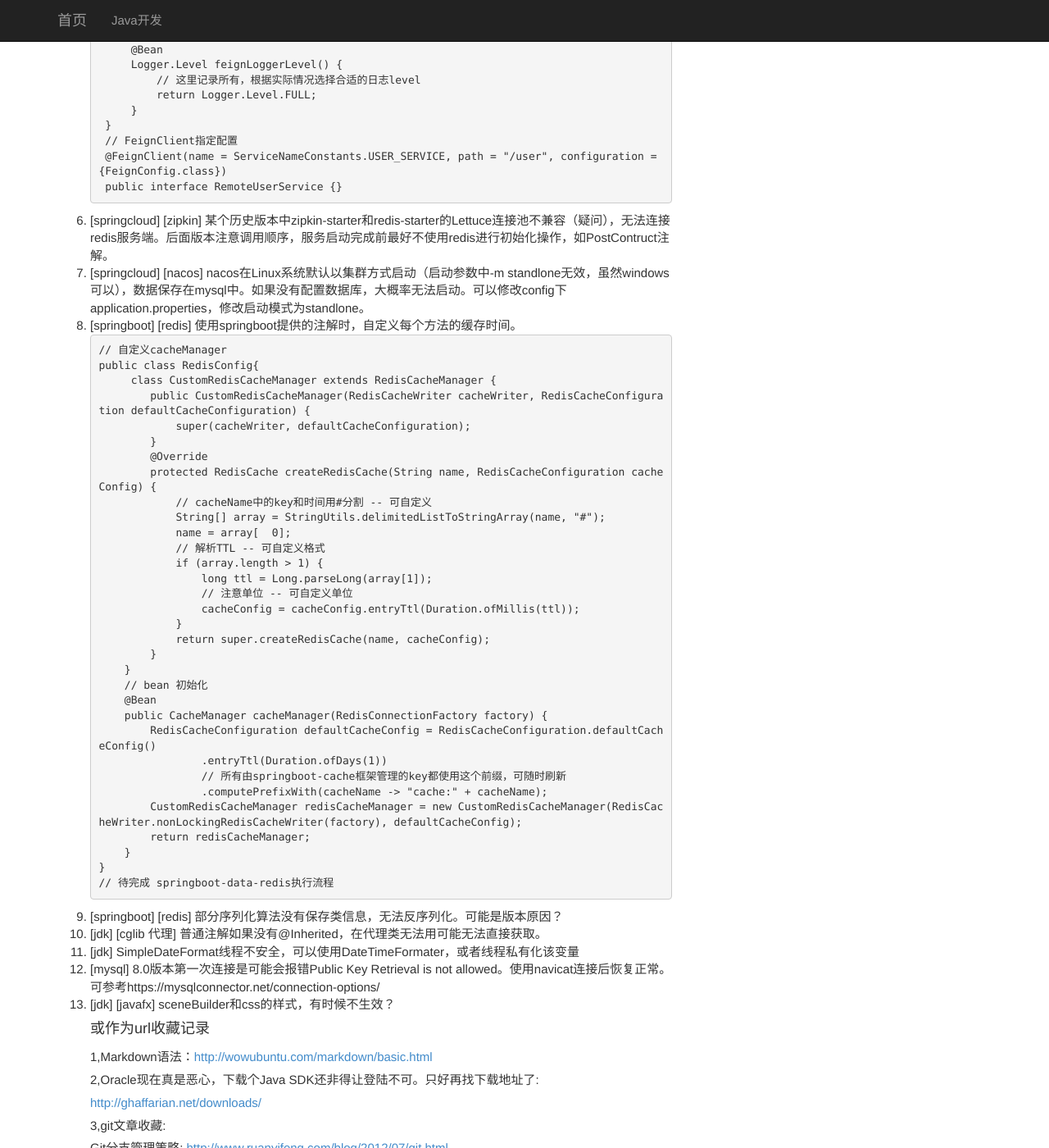
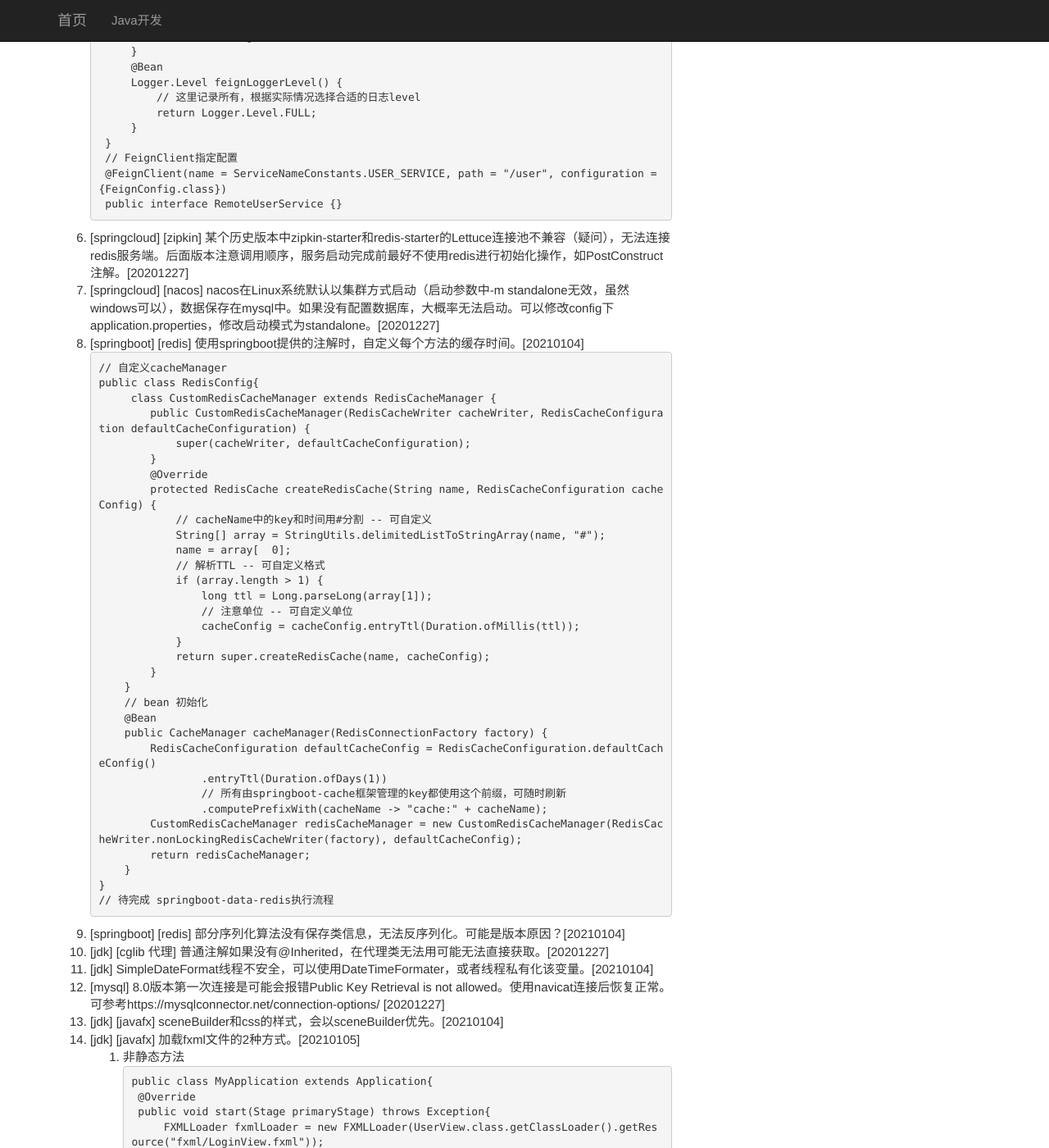
Before and after one commit to liufeng82012016/liufeng.github.io, a Jekyll site: the page built from faqs.md, in a window 1280 px wide and 1400 px high, scrolled down 1500 px. Shown: the whole window at 82% size. Built offline with Jekyll 4.4.1, drawn with Linux system fonts in a browser that asks for light colours; some of the changed text lies outside the part shown.

Commit message:
修改模板文件

````diff
--- a/faqs.md
+++ b/faqs.md
@@ -5,9 +5,9 @@
 记录工作中遇到的一些小问题及解决办法，以防忘记后重头再找答案。
 
 #### 采坑记（SpringCloudAlibaba，springcloud版本为Hoxton.SR8，其他见 https://github.com/alibaba/spring-cloud-alibaba/wiki/%E7%89%88%E6%9C%AC%E8%AF%B4%E6%98%8E）
-1. [springcloud]  [feign] Get/Post请求参数 需要加上@RequestParam(value="")，post请求可以当做表单接受（springboot自动对request.getParameter()进行可封装）否则可能导致参数无法识别。如果Post请求参数为对象且没有加任何注解，参数默认以application/json格式传递，对应方法需要用@RequestBody注解接受。
-2. [springcloud]  [feign] 方法返回值为null时，feign得到的返回值不为null？feign会默认封装一个参数都为默认值的空对象。
-3. [springcloud]  [feign] 如何转发上一个请求的请求头到feign调用？继承feign.RequestInterceptor，重写apply方法，代码如下：
+1. [springcloud]  [feign] Get/Post请求参数 需要加上@RequestParam(value="")，post请求可以当做表单接受（springboot自动对request.getParameter()进行可封装）否则可能导致参数无法识别。如果Post请求参数为对象且没有加任何注解，参数默认以application/json格式传递，对应方法需要用@RequestBody注解接受。[20201227]
+2. [springcloud]  [feign] 方法返回值为null时，feign得到的返回值不为null？feign会默认封装一个参数都为默认值的空对象。[20201227]
+3. [springcloud]  [feign] 如何转发上一个请求的请求头到feign调用？继承feign.RequestInterceptor，重写apply方法，代码如下：[20201227]
     ```java
     public class FeignInterceptor implements RequestInterceptor {
         @Override
@@ -40,8 +40,8 @@
         }
     }
     ```
-4. [springcloud]  [feign] feign默认超时时间很短，需要额外配置。
-7. [springcloud]  [feign] 自定义encoder，decoder，errorDecoder，logLevel，客户端等，目前只用到了errorDecoder。
+4. [springcloud]  [feign] feign默认超时时间很短，需要额外配置。[20201227]
+7. [springcloud]  [feign] 自定义encoder，decoder，errorDecoder，logLevel，客户端等，目前只用到了errorDecoder。[20201227]
     ```java
     // ErrorDecoder和Decoder类似，只是继承的类不同
     public class FeignErrorDecoder implements feign.codec.ErrorDecoder {
@@ -81,9 +81,9 @@
     @FeignClient(name = ServiceNameConstants.USER_SERVICE, path = "/user", configuration = {FeignConfig.class})
     public interface RemoteUserService {}
     ```
-5. [springcloud]  [zipkin] 某个历史版本中zipkin-starter和redis-starter的Lettuce连接池不兼容（疑问），无法连接redis服务端。后面版本注意调用顺序，服务启动完成前最好不使用redis进行初始化操作，如PostContruct注解。
-6. [springcloud]  [nacos] nacos在Linux系统默认以集群方式启动（启动参数中-m standlone无效，虽然windows可以），数据保存在mysql中。如果没有配置数据库，大概率无法启动。可以修改config下application.properties，修改启动模式为standlone。
-11. [springboot] [redis] 使用springboot提供的注解时，自定义每个方法的缓存时间。
+5. [springcloud]  [zipkin] 某个历史版本中zipkin-starter和redis-starter的Lettuce连接池不兼容（疑问），无法连接redis服务端。后面版本注意调用顺序，服务启动完成前最好不使用redis进行初始化操作，如PostConstruct注解。[20201227]
+6. [springcloud]  [nacos] nacos在Linux系统默认以集群方式启动（启动参数中-m standalone无效，虽然windows可以），数据保存在mysql中。如果没有配置数据库，大概率无法启动。可以修改config下application.properties，修改启动模式为standalone。[20201227]
+11. [springboot] [redis] 使用springboot提供的注解时，自定义每个方法的缓存时间。[20210104]
     ```java
     // 自定义cacheManager
     public class RedisConfig{
@@ -118,11 +118,34 @@
     }
     // 待完成 springboot-data-redis执行流程
     ```
-13. [springboot] [redis] 部分序列化算法没有保存类信息，无法反序列化。可能是版本原因？
-8. [jdk] [cglib 代理] 普通注解如果没有@Inherited，在代理类无法用可能无法直接获取。
-9. [jdk] SimpleDateFormat线程不安全，可以使用DateTimeFormater，或者线程私有化该变量
-10. [mysql] 8.0版本第一次连接是可能会报错Public Key Retrieval is not allowed。使用navicat连接后恢复正常。可参考https://mysqlconnector.net/connection-options/
-12. [jdk] [javafx] sceneBuilder和css的样式，有时候不生效？
+13. [springboot] [redis] 部分序列化算法没有保存类信息，无法反序列化。可能是版本原因？[20210104]
+8. [jdk] [cglib 代理] 普通注解如果没有@Inherited，在代理类无法用可能无法直接获取。[20201227]
+9. [jdk] SimpleDateFormat线程不安全，可以使用DateTimeFormater，或者线程私有化该变量。[20210104]
+10. [mysql] 8.0版本第一次连接是可能会报错Public Key Retrieval is not allowed。使用navicat连接后恢复正常。可参考https://mysqlconnector.net/connection-options/ [20201227]
+12. [jdk] [javafx] sceneBuilder和css的样式，会以sceneBuilder优先。[20210104]
+13. [jdk] [javafx] 加载fxml文件的2种方式。[20210105]
+    1. 非静态方法
+    ```java
+    public class MyApplication extends Application{
+        @Override
+        public void start(Stage primaryStage) throws Exception{
+            FXMLLoader fxmlLoader = new FXMLLoader(UserView.class.getClassLoader().getResource("fxml/LoginView.fxml"));
+            Parent root = fxmlLoader.load();
+            // fxmlLoader.getController() 此方法可以获得对应的控制器实例
+            // 略
+        }
+    }
+    ```
+    2. 静态方法
+    ```java
+    public class MyApplication extends Application{
+        @Override
+        public void start(Stage primaryStage) throws Exception{
+            Parent root = FXMLLoader.load(UserView.class.getClassLoader().getResource("fxml/LoginView.fxml"));
+            // 略
+        }
+    }
+    ```
 #### 或作为url收藏记录
 1,Markdown语法：<http://wowubuntu.com/markdown/basic.html>
 2,Oracle现在真是恶心，下载个Java SDK还非得让登陆不可。只好再找下载地址了: <http://ghaffarian.net/downloads/>
````
Also changed, not shown: 1 other file.
